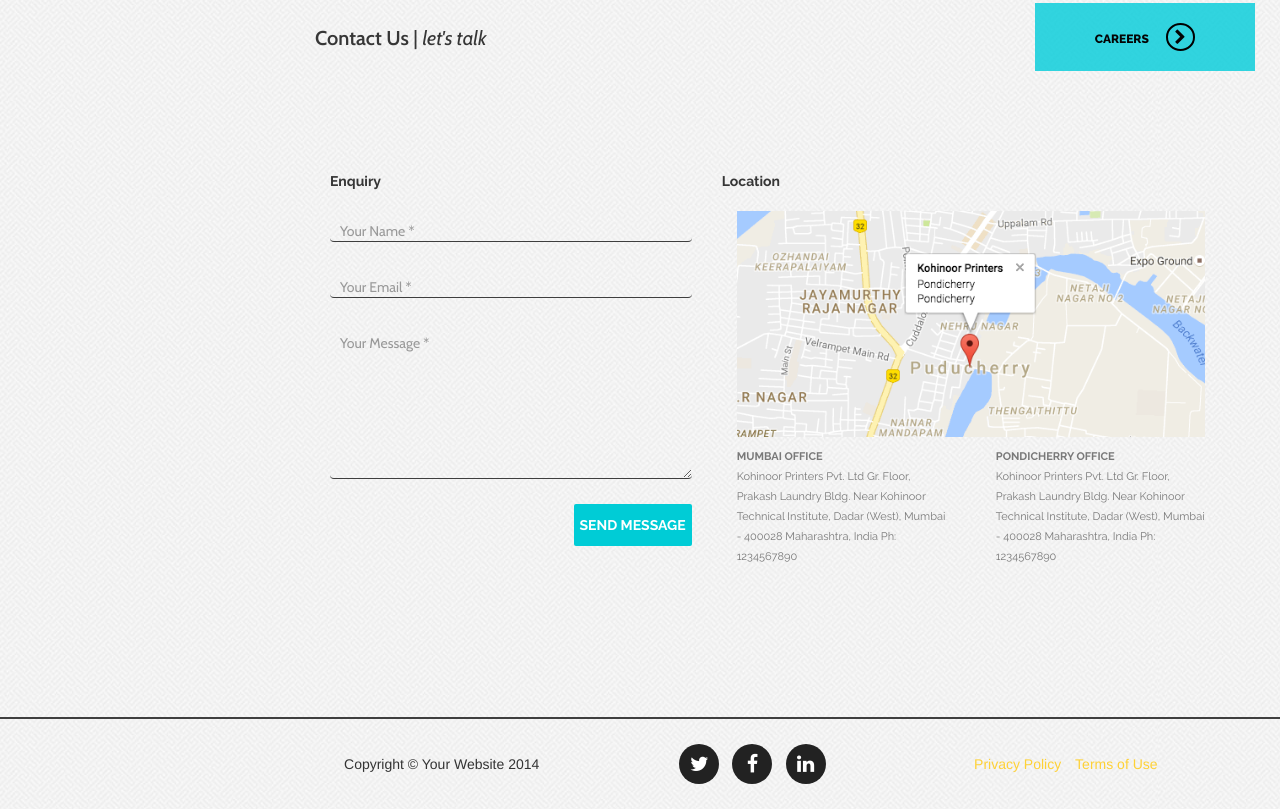
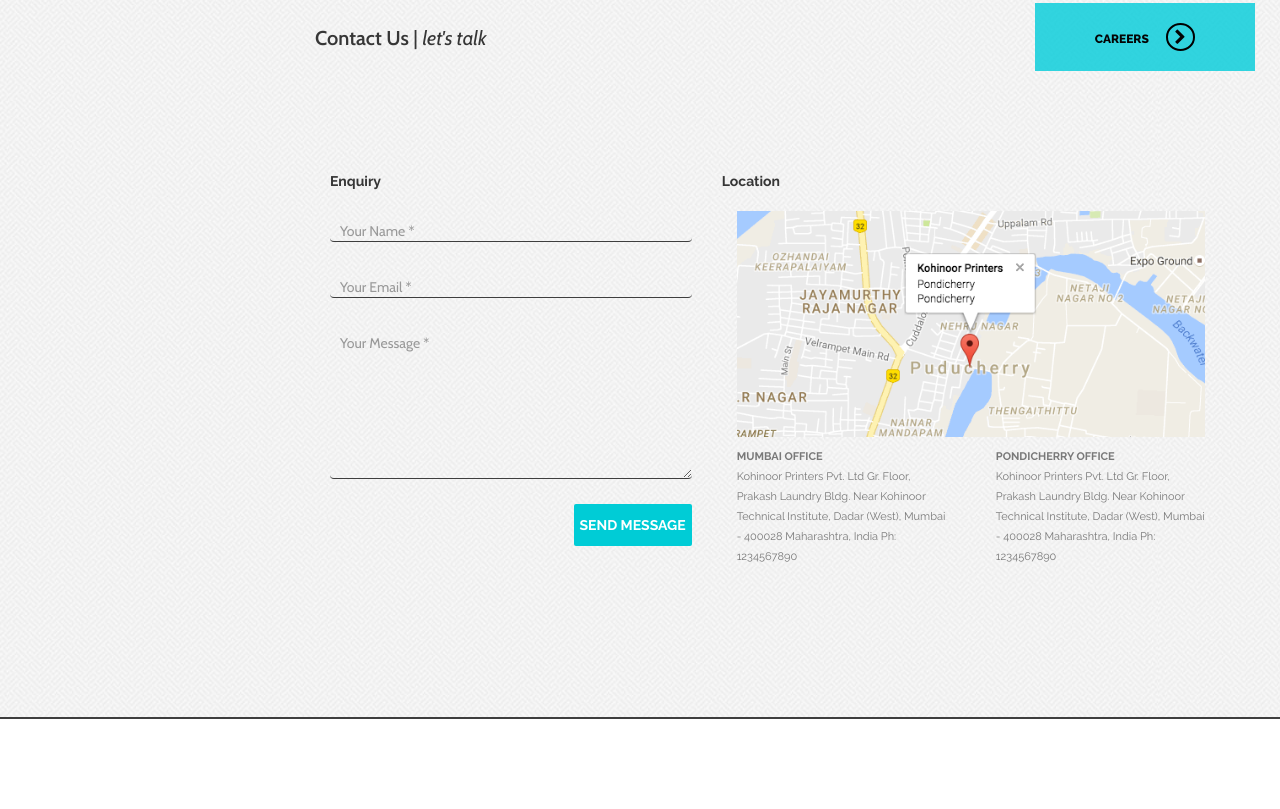
Before and after one commit to BraFinney/ashwin107.github.io, a plain HTML site: page index.html in a window 1280 px wide. Shown: the part 3861-4670 px from the top of the page. After the commit the page ends 4580 px from the top, so only its background shows below. Drawn offline with nearby package versions, Linux system fonts and the light colour scheme.

Commit message:
2nd Upload

```diff
--- a/index.html
+++ b/index.html
@@ -435,33 +435,7 @@
             </div><!--ContainerEnd-->
         </section><!--Contact Section Ends -->
 
-<footer>
-    <div class="container">
-        <div class="row">
-            <div class="col-md-4">
-                <span class="copyright">Copyright &copy; Your Website 2014</span>
-            </div>
-            <div class="col-md-4">
-                <ul class="list-inline social-buttons">
-                    <li><a href="#"><i class="fa fa-twitter"></i></a>
-                    </li>
-                    <li><a href="#"><i class="fa fa-facebook"></i></a>
-                    </li>
-                    <li><a href="#"><i class="fa fa-linkedin"></i></a>
-                    </li>
-                </ul>
-            </div>
-            <div class="col-md-4">
-                <ul class="list-inline quicklinks">
-                    <li><a href="#">Privacy Policy</a>
-                    </li>
-                    <li><a href="#">Terms of Use</a>
-                    </li>
-                </ul>
-            </div>
-        </div>
-    </div>
-</footer>
+
 
 <!-- jQuery -->
 <script src="js/jquery.js"></script>
```
